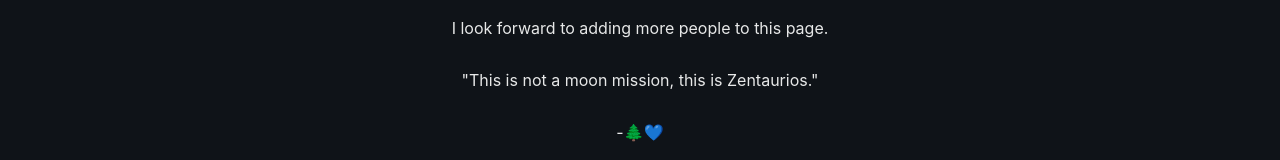
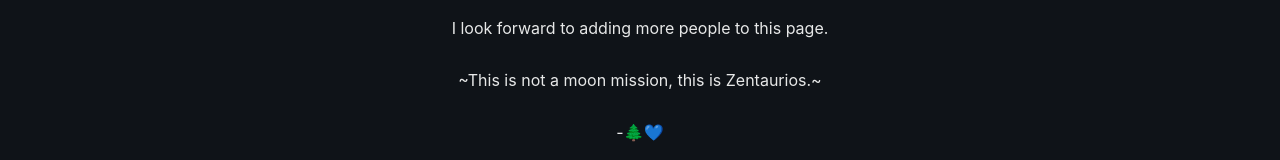
Before and after one commit to Zentaurios/zenta-mint, a Next.js app: page /team in a window 1280 px wide. Shown: the part 975-1135 px from the top of the page. Built offline with nearby package versions, Linux system fonts and the light colour scheme.

Commit message:
dman quotes

```diff
--- a/pages/team.tsx
+++ b/pages/team.tsx
@@ -22,7 +22,7 @@ const Team: NextPage = () => {
         <h2>Just one person?</h2>
         <p>Over the last 3 years I have filtered through a network of crypto related connections. My unofficial partners are better teammates than the official teammates of many projects. I have a series of projects, people, and blockchains to be that have proven themselves. Zentaurios is highly automated but I will be looking for paid help when funding allows. Priority hiring will go to involved community members. Full disclosure, there is already a list.</p>
         <p>I look forward to adding more people to this page.</p>
-        <p>"This is not a moon mission, this is Zentaurios."</p>
+        <p>~This is not a moon mission, this is Zentaurios.~</p>
         <p style={{marginBottom: '100px'}}>-🌲💙</p>
 
       </main>
```
